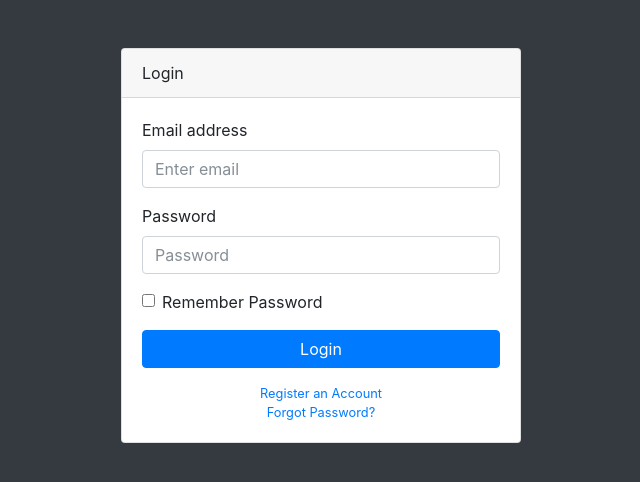
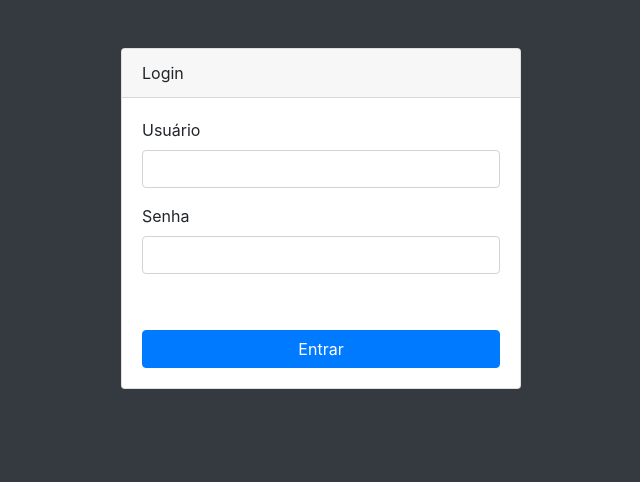
Before and after one commit to SieShow/satisfaction-search, a PHP site: page / in a window 1280 px wide. Shown: the top 482 px of the page, without its empty margins (319-959 px from the left). Run offline with PHP 8.4, Linux system fonts and the light colour scheme; some libraries are stand-ins or nearby versions.

Commit message:
ajustado tela de login

```diff
--- a/Management/index.php
+++ b/Management/index.php
@@ -1,5 +1,5 @@
 <?php
-include_once("php/login.php");
+include('php/login.php');
 ?>
 <!DOCTYPE html>
 <html lang="pt-br">
@@ -10,47 +10,47 @@ include_once("php/login.php");
   <meta name="description" content="">
   <meta name="author" content="">
   <title>SB Admin - Start Bootstrap Template</title>
-  <!-- Bootstrap core CSS-->
   <link href="css/bootstrap.min3.css" rel="stylesheet">
-  <!-- Custom fonts for this template-->
   <link href="css/font-awesome.min.css" rel="stylesheet" type="text/css">
-  <!-- Custom styles for this template-->
   <link href="css/sb-admin.css" rel="stylesheet">
+  <style>
+  #btn{
+    cursor: pointer;
+  }
+  </style>
 </head>
-
 <body class="bg-dark">
   <div class="container">
     <div class="card card-login mx-auto mt-5">
       <div class="card-header">Login</div>
       <div class="card-body">
-        <form>
+        <form action="" method="POST">
           <div class="form-group">
-            <label for="exampleInputEmail1">Email address</label>
-            <input class="form-control" id="exampleInputEmail1" type="email" aria-describedby="emailHelp" placeholder="Enter email">
+            <label for="exampleInputEmail1">Usuário</label>
+            <input class="form-control" name="login" id="exampleInputEmail1" type="text" >
           </div>
           <div class="form-group">
-            <label for="exampleInputPassword1">Password</label>
-            <input class="form-control" id="exampleInputPassword1" type="password" placeholder="Password">
+            <label for="exampleInputPassword1">Senha</label>
+            <input class="form-control" name="passw" id="exampleInputPassword1" type="password">
+            <span><?php echo $error; ?></span>
           </div>
           <div class="form-group">
             <div class="form-check">
               <label class="form-check-label">
-                <input class="form-check-input" type="checkbox"> Remember Password</label>
+                <!--<input class="form-check-input" type="checkbox"> Remember Password</label>-->
             </div>
           </div>
-          <a class="btn btn-primary btn-block" href="index.html">Login</a>
+          <input class="btn btn-primary btn-block" id="btn" name="btnlogin" type="submit" value="Entrar" />
         </form>
         <div class="text-center">
-          <a class="d-block small mt-3" href="register.html">Register an Account</a>
-          <a class="d-block small" href="forgot-password.html">Forgot Password?</a>
+          <!--<a class="d-block small mt-3" href="register.html">Register an Account</a>
+          <a class="d-block small" href="forgot-password.html">Forgot Password?</a>-->
         </div>
       </div>
     </div>
   </div>
-  <!-- Bootstrap core JavaScript-->
   <script src="jquery/jquery.min.js"></script>
   <script src="js/bootstrap.bundle.min.js"></script>
-  <!-- Core plugin JavaScript-->
   <script src="js/jquery.easing.min.js"></script>
 </body>
 </html>
--- a/Management/php/login.php
+++ b/Management/php/login.php
@@ -27,7 +27,7 @@ if(isset($_POST['btnlogin'])){
             $sql = "SELECT idusers from users where name = '$user'";
             $result = $connection->query($sql);
             if($result->num_rows > 0){
-                $erro = "Senha incorreta";
+                $error = "Senha incorreta";
             }
             else{
             $error="Usuário não cadastrado";
```
